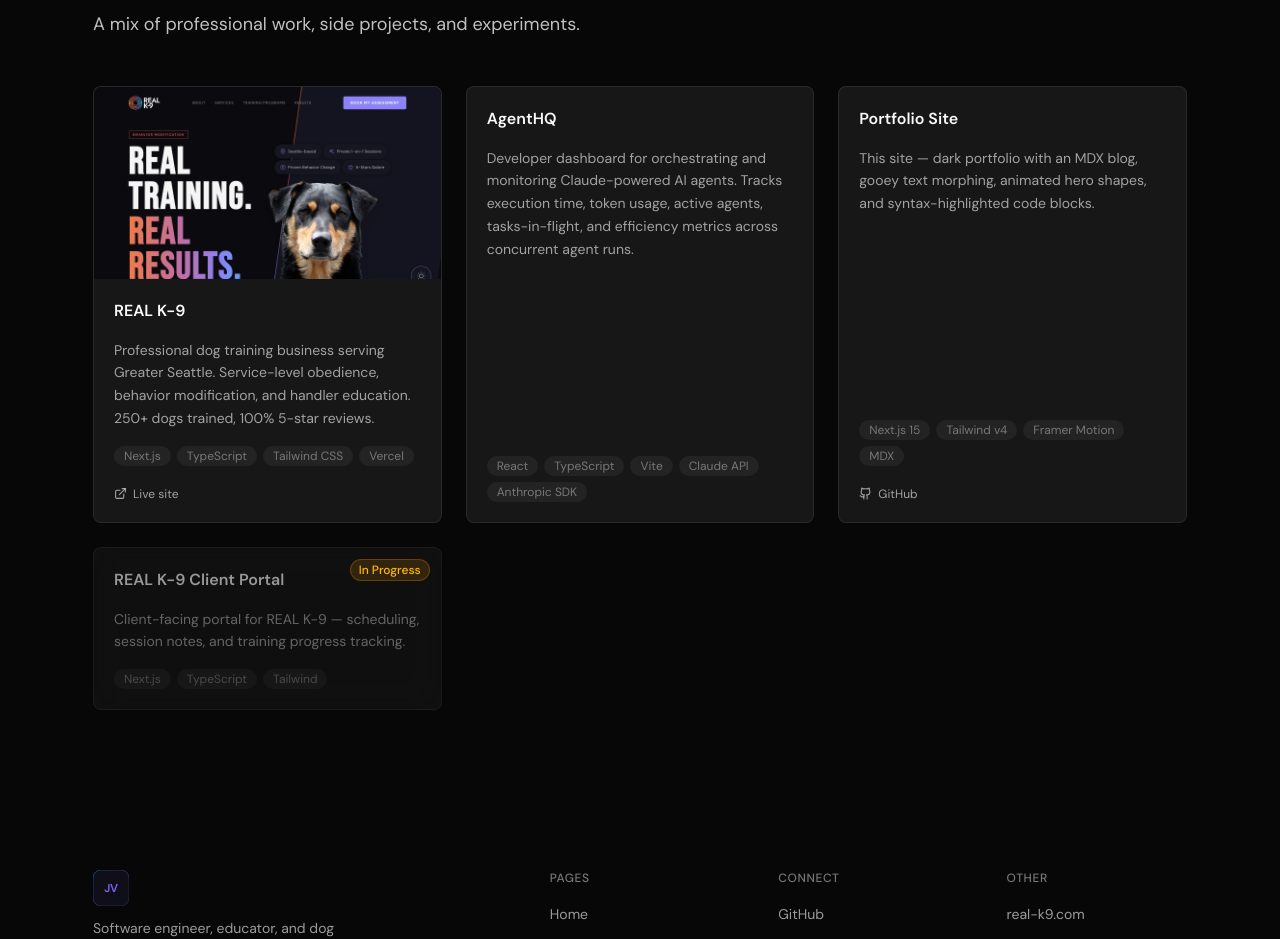
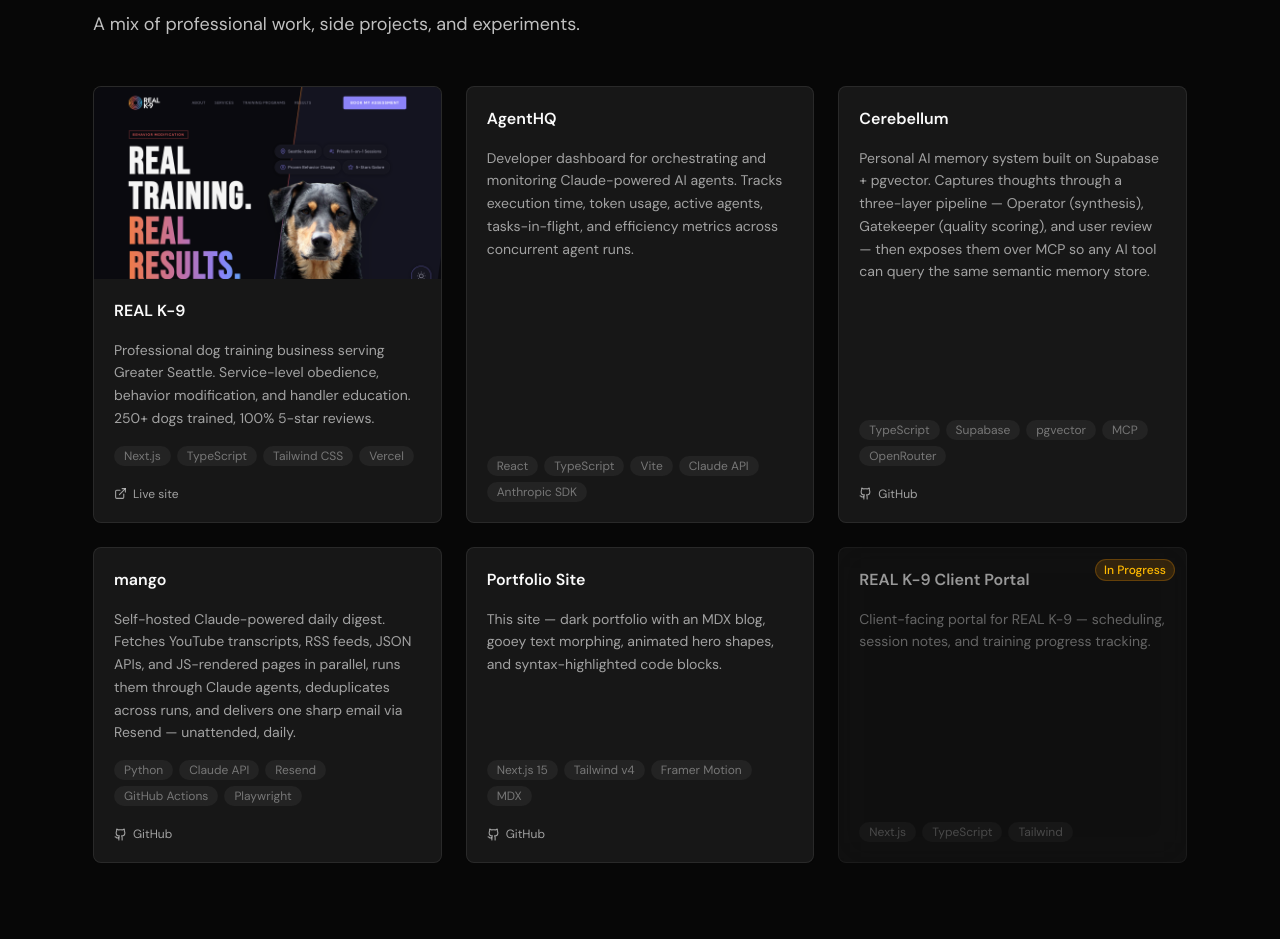
Before and after one commit to jj-valentine/portfolio, a Next.js app: page /projects in a window 1280 px wide. Shown: the part 279-1218 px from the top of the page. Built offline with nearby package versions, Linux system fonts and the light colour scheme.

Commit message:
feat(projects): add Cerebellum and mango; add TASKS.todo

```diff
--- a/content/projects.ts
+++ b/content/projects.ts
@@ -18,6 +18,22 @@
     featured: true,
   },
   {
+    title: "Cerebellum",
+    description:
+      "Personal AI memory system built on Supabase + pgvector. Captures thoughts through a three-layer pipeline — Operator (synthesis), Gatekeeper (quality scoring), and user review — then exposes them over MCP so any AI tool can query the same semantic memory store.",
+    tech: ["TypeScript", "Supabase", "pgvector", "MCP", "OpenRouter"],
+    github: "https://github.com/jj-valentine/cerebellum",
+    featured: true,
+  },
+  {
+    title: "mango",
+    description:
+      "Self-hosted Claude-powered daily digest. Fetches YouTube transcripts, RSS feeds, JSON APIs, and JS-rendered pages in parallel, runs them through Claude agents, deduplicates across runs, and delivers one sharp email via Resend — unattended, daily.",
+    tech: ["Python", "Claude API", "Resend", "GitHub Actions", "Playwright"],
+    github: "https://github.com/jj-valentine/mango",
+    featured: true,
+  },
+  {
     title: "Portfolio Site",
     description:
       "This site — dark portfolio with an MDX blog, gooey text morphing, animated hero shapes, and syntax-highlighted code blocks.",
```
Also changed, not shown: 1 other file (tests, documents, lock files or other folders).
